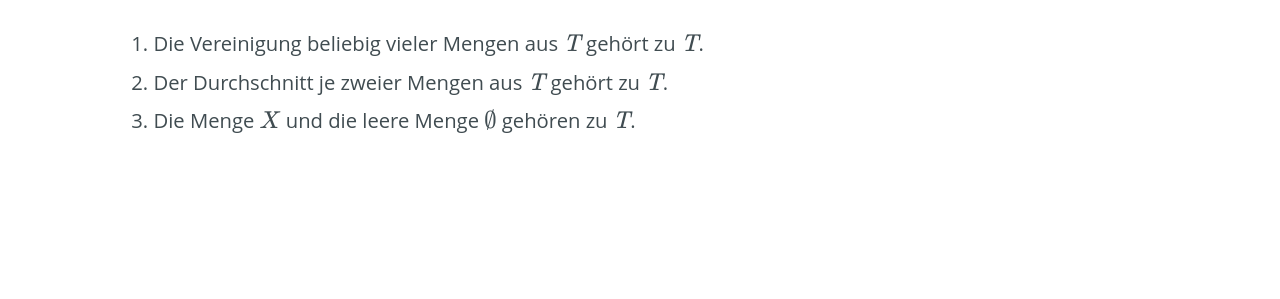
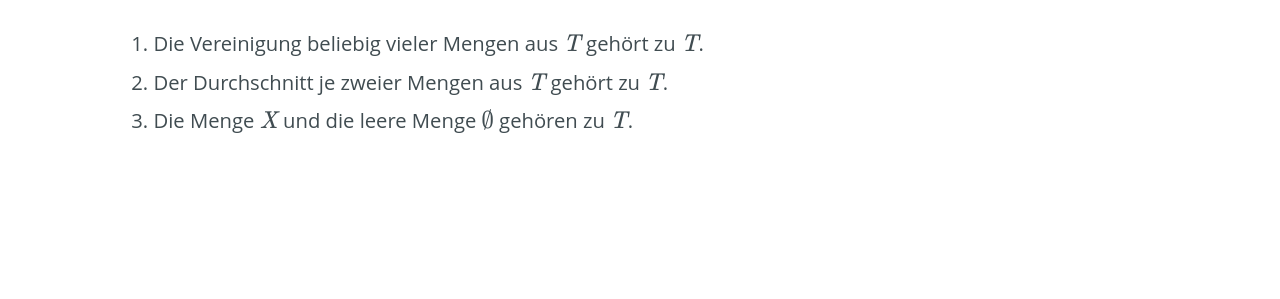
Before and after one commit to cs-LA/home, a Jekyll site: the page built from Topologie/index.md, in a window 1280 px wide. Shown: the part 270-569 px from the top of the page. Built offline with Jekyll 4.4.1, drawn with Linux system fonts in a browser that asks for light colours; our own code applies the rules of GitHub Pages for plain Markdown files.

Commit message:
Update index.md

```diff
--- a/Topologie/index.md
+++ b/Topologie/index.md
@@ -5,4 +5,4 @@
 Eine *Topologie* auf einer Menge $\mathit{X}$ ist eine Menge $\mathit{T}$ von Teilmengen von $\mathit{X}$, die folgende Eigenschaften besitzt:
 1. Die Vereinigung beliebig vieler Mengen aus $\mathit{T}$ gehört zu $\mathit{T}$.
 2. Der Durchschnitt je zweier Mengen aus $\mathit{T}$ gehört zu $\mathit{T}$.
-3. Die Menge $X$ und die leere Menge $\emptyset$ gehören zu $\mathit{T}$.
+3. Die Menge $\mathit{X}$ und die leere Menge $\emptyset$ gehören zu $\mathit{T}$.
```
